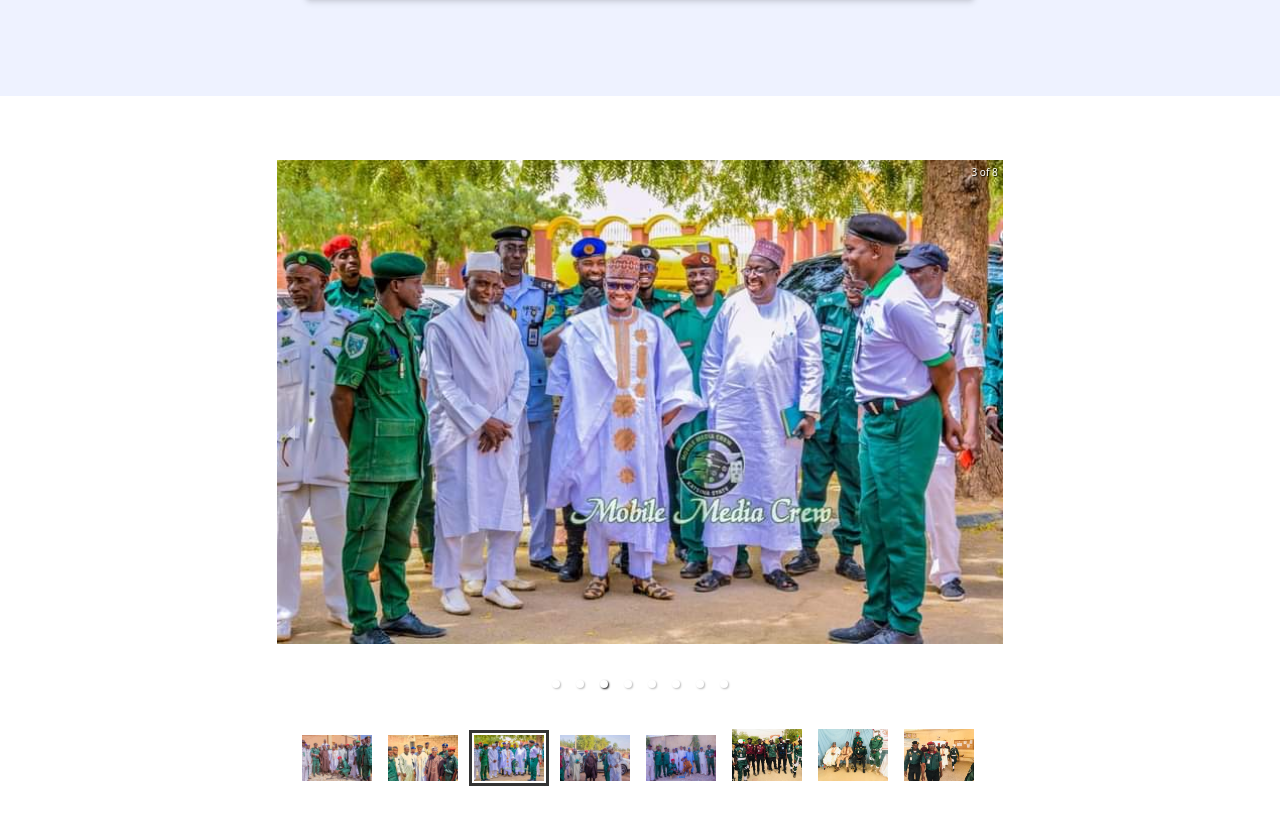
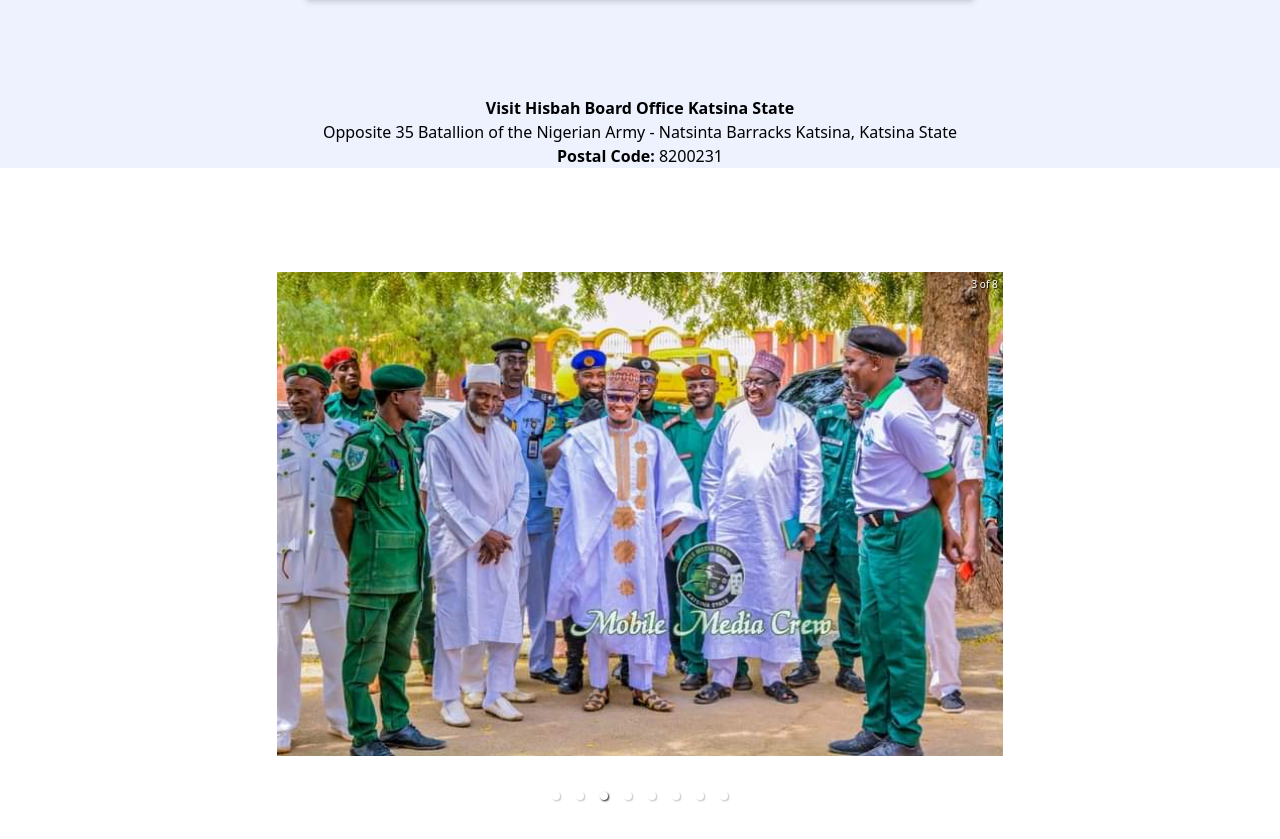
Before and after one commit to hamzashadeez/hisbah, a React (Vite) app: page / in a window 1280 px wide. Shown: the part 4396-5235 px from the top of the page. Built offline with nearby package versions, Linux system fonts and the light colour scheme.

Commit message:
Contact form update..

```diff
--- a/src/components/ContactUS.jsx
+++ b/src/components/ContactUS.jsx
@@ -72,6 +72,20 @@ const ContactUS = () => {
           </form>
         </div>
       </div>
+      <div className="text-center items-center mb-10">
+        <div className="justify-left">
+          <h1 className="font-bold text-teal">
+            Visit Hisbah Board Office Katsina State
+          </h1>
+          <p>
+            Opposite 35 Batallion of the Nigerian Army - Natsinta Barracks
+            Katsina, Katsina State
+          </p>
+          <p>
+            <b>Postal Code: </b> 8200231
+          </p>
+        </div>
+      </div>
     </section>
   );
 };
```
